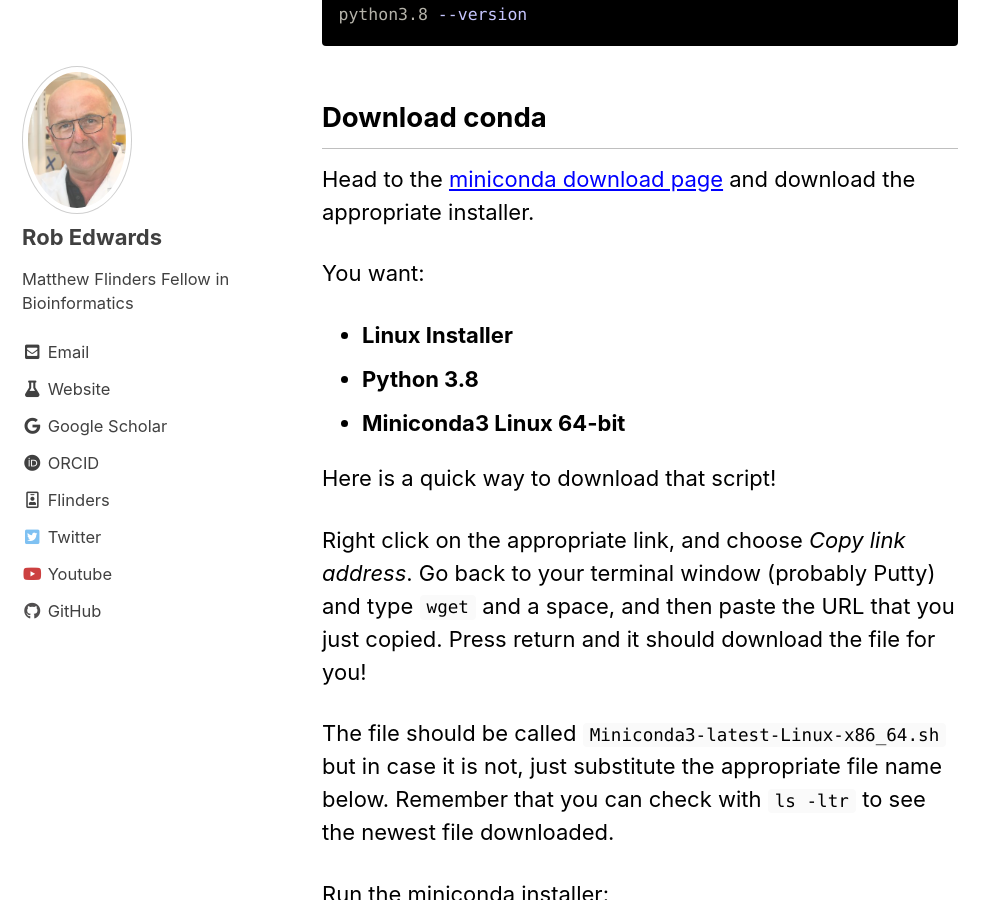
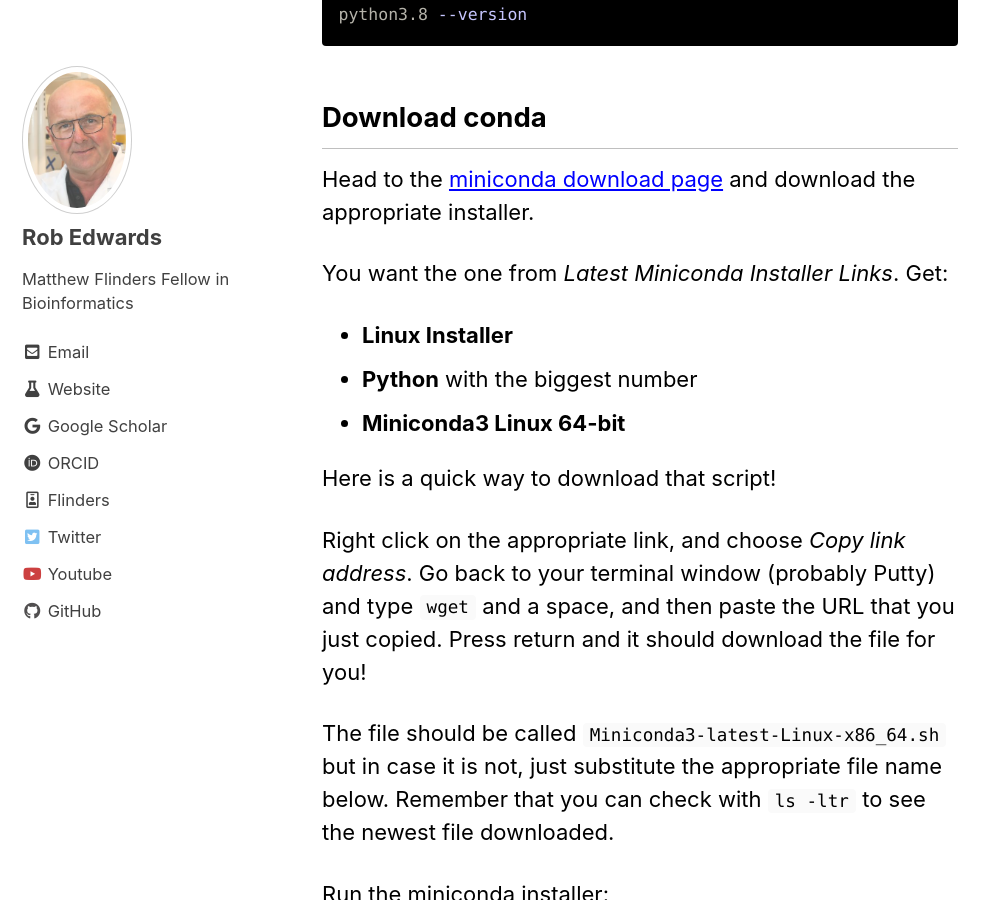
Before and after one commit to FlindersFAME/fame.github.io, a Jekyll site: the page built from Blog/_posts/2020-09-02-condadeepthought.md, in a window 1280 px wide and 900 px high, scrolled down 1444 px. Shown: the whole window, without its empty margins (0-999 px from the left). Built offline with Jekyll 4.4.1, drawn with Linux system fonts in a browser that asks for light colours; cached includes are drawn as plain includes.

Commit message:
updating conda installation to by python version agnostic

```diff
--- a/Blog/_posts/2020-09-02-condadeepthought.md
+++ b/Blog/_posts/2020-09-02-condadeepthought.md
@@ -46,10 +46,10 @@ python3.8 --version
 
 Head to the [miniconda download page](https://docs.conda.io/en/latest/miniconda.html) and download the appropriate installer.
 
-You want:
+You want the one from _Latest Miniconda Installer Links_. Get:
 
  - **Linux Installer**
- - **Python  3.8**
+ - **Python** with the biggest number
  - **Miniconda3 Linux 64-bit**
 
 Here is a quick way to download that script!
```
